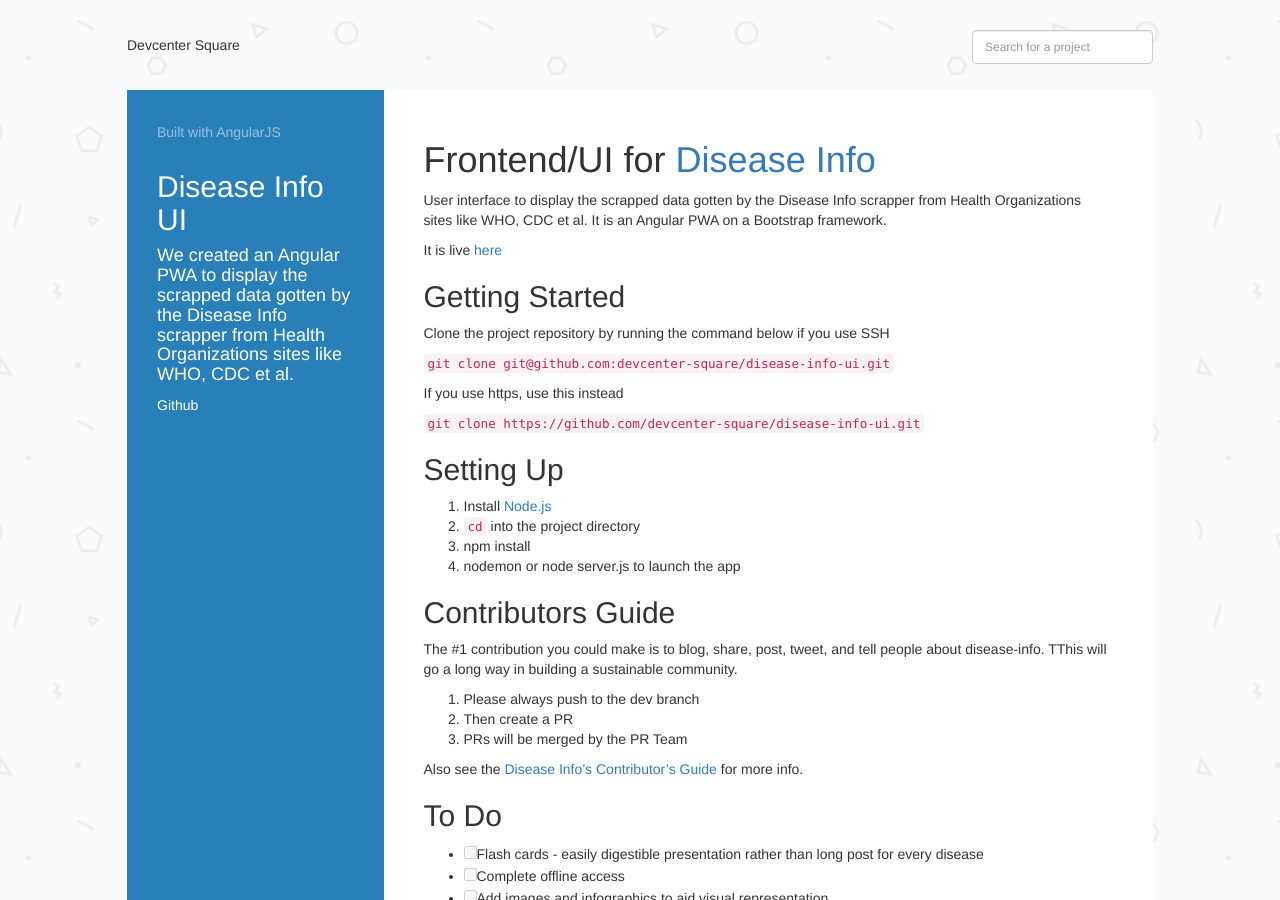
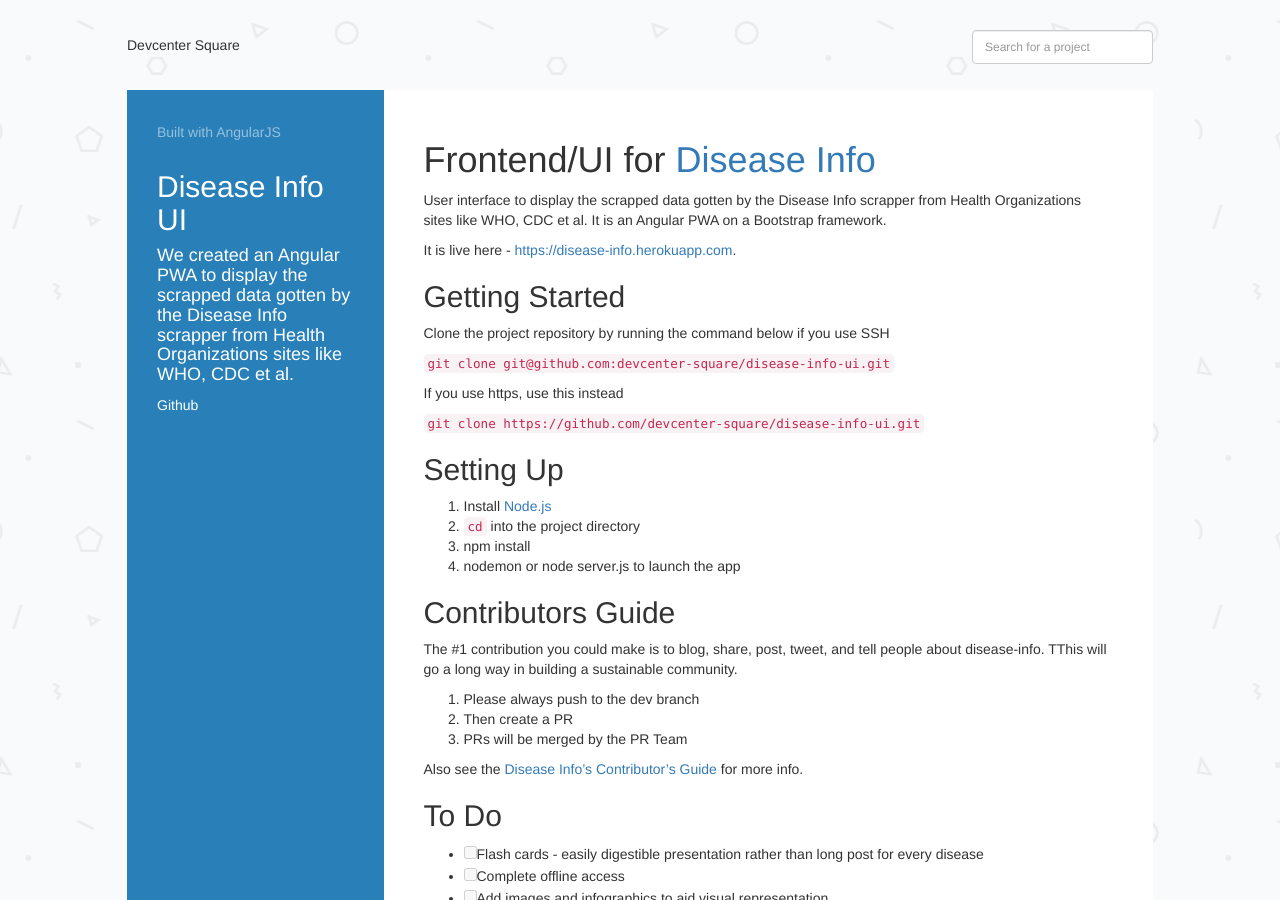
Before and after one commit to devcenter-square/devcenter-square.github.io, a Jekyll site: the page built from _posts/2016-8-30-disease-info-ui.markdown, in a window 1280 px wide. Built offline with Jekyll 4.4.1, drawn with Linux system fonts in a browser that asks for light colours; some web fonts are replaced; some of the changed lines change nothing that is shown.

Commit message:
Update 2016-8-30-disease-info-ui.markdown

```diff
--- a/_posts/2016-8-30-disease-info-ui.markdown
+++ b/_posts/2016-8-30-disease-info-ui.markdown
@@ -14,7 +14,7 @@
 
 User interface to display the scrapped data gotten by the Disease Info scrapper from Health Organizations sites like WHO, CDC et al. It is an Angular PWA on a Bootstrap framework.
 
-It is live [here](https://disease-info.herokuapp.com/)
+It is live here - [https://disease-info.herokuapp.com](https://disease-info.herokuapp.com).
 
 ## Getting Started
 
```
